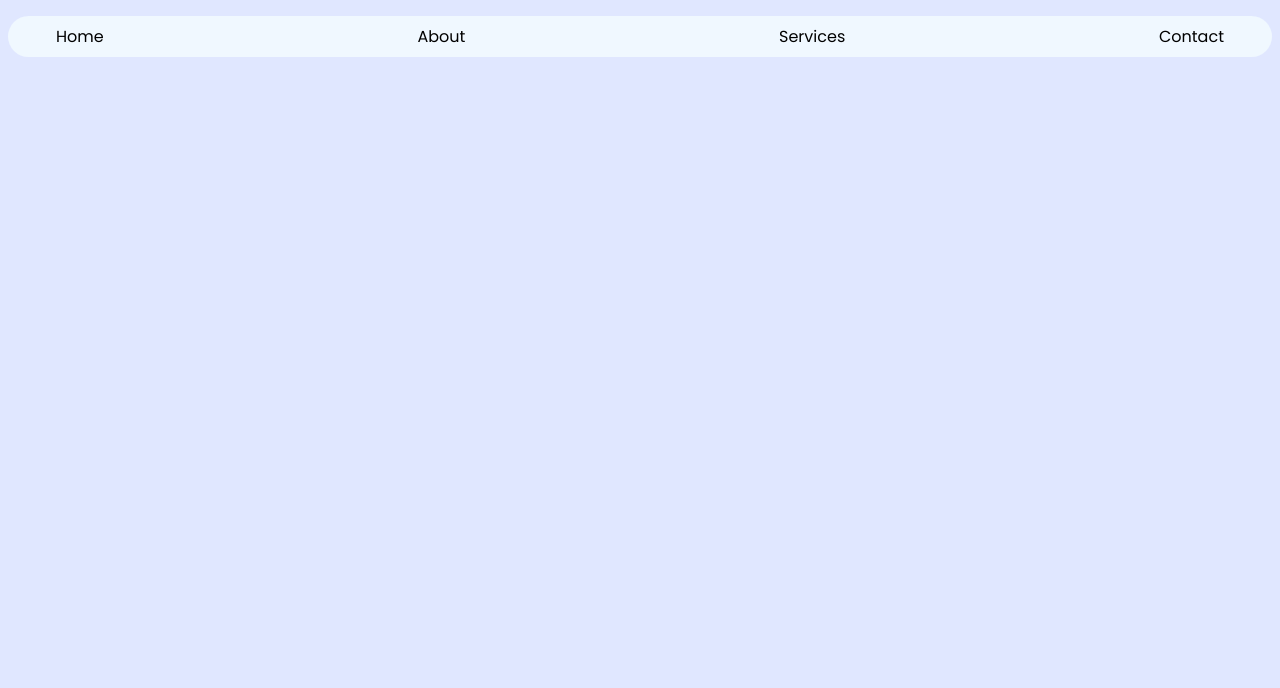
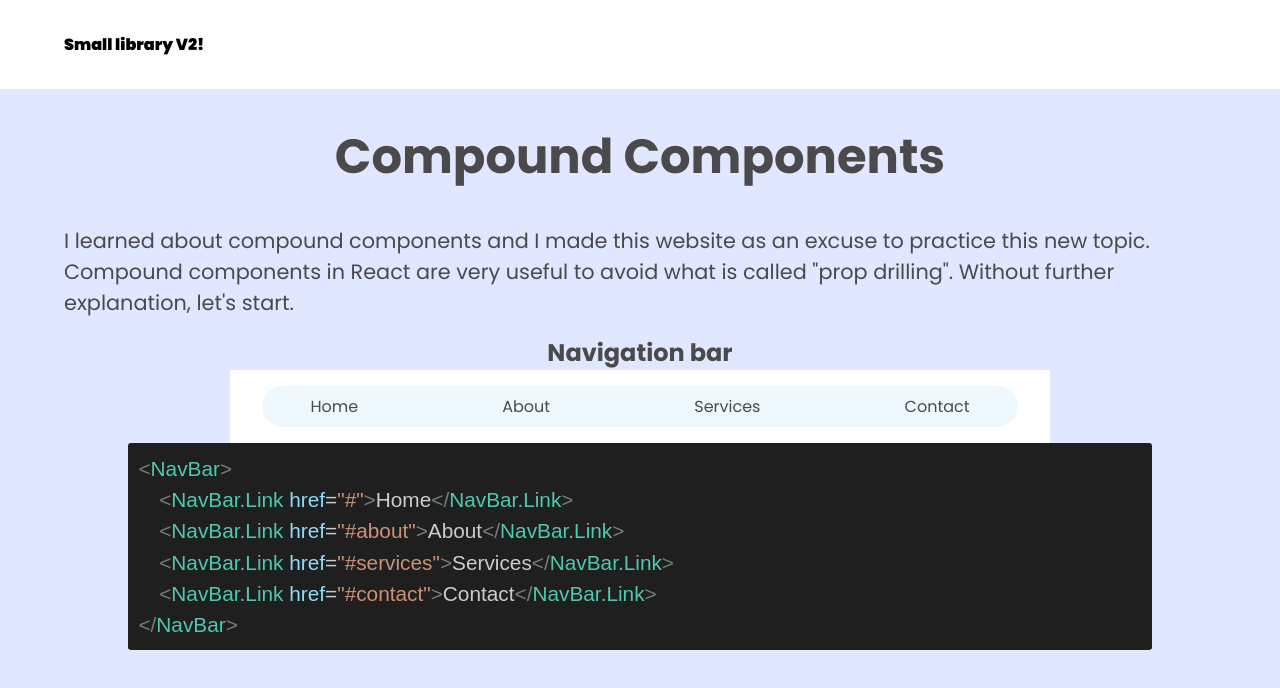
Before and after one commit to SirZosa/components-library, a React (Vite) app: page / in a window 1280 px wide. Shown: the top 688 px of the page. Built offline with nearby package versions, Linux system fonts and the light colour scheme.

Commit message:
Refactor App layout and enhance NavBar component with customizable width

```diff
--- a/src/App.css
+++ b/src/App.css
@@ -1,10 +1,77 @@
 @import url('https://fonts.googleapis.com/css2?family=Inter:ital,opsz,wght@0,14..32,100..900;1,14..32,100..900&family=Poppins:ital,wght@0,100;0,200;0,300;0,400;0,500;0,600;0,700;0,800;0,900;1,100;1,200;1,300;1,400;1,500;1,600;1,700;1,800;1,900&display=swap');
 
 *, *::after, *::before {
+  margin: 0;
+  padding: 0;
   box-sizing: border-box;
 }
 
 body{
   background-color: #e0e7ff;
   font-family:  "Poppins", sans-serif;
+  color: #4a4a4a;
 }
+
+header{
+  padding: 2rem 4rem;
+  font-weight: 900;
+  background-color: #fff;
+  color: #000;
+  width: 100%;
+}
+
+h1{
+  margin: 2rem 0;
+  text-align: center;
+  font-size: 3rem;
+}
+
+h2{
+  text-align: center;
+}
+
+p{
+  font-size: 1.3rem;
+  line-height: 1.5;
+}
+
+main{
+  width: 90%;
+  margin: 1rem auto;
+}
+
+.components-showcase{
+  width: 80%;
+  margin: 0 auto;
+}
+
+.showcase{
+  margin: 0 auto;
+  padding: 1rem 2rem;
+  width: 80%;
+  background-color: #fff;
+}
+
+.code{
+  font-family:Arial, Helvetica, sans-serif;
+  color: #CCCCCC;
+  background-color: #1F1F1F;
+  padding: 0.5em;
+  border-radius: 3px;
+}
+
+.dash{
+  color: #738073;
+}
+
+.component{
+  color: #4EC9B0;
+}
+
+.input{
+  color: #8CDCFE;
+}
+
+.value{
+  color: #CE9178;
+}
--- a/src/App.tsx
+++ b/src/App.tsx
@@ -5,12 +5,34 @@ function App() {
 
   return (
     <>
+    <header>
+      Small library V2!
+    </header>
+    <main>
+      <h1>Compound Components</h1>
+      <p>I learned about compound components and I made this website as an excuse to practice this new topic. Compound components in React are very useful to avoid what is called "prop drilling". Without further explanation, let's start.</p>
+    </main>
+    <section className="components-showcase">
+      <article>
+        <h2>Navigation bar</h2>
+        <div className="showcase">
         <NavBar>
           <NavBar.Link href="#">Home</NavBar.Link>
           <NavBar.Link href="#about">About</NavBar.Link>
           <NavBar.Link href="#services">Services</NavBar.Link>
           <NavBar.Link href="#contact">Contact</NavBar.Link>
         </NavBar>
+        </div>
+        <p className='code'>
+          <span className='dash'>{`<`}</span><span className='component'>{`NavBar`}</span><span className='dash'>{`>`}</span><br></br>
+          &emsp;<span className='dash'>{`<`}</span><span className='component'>{`NavBar.Link `}</span><span className='input'>href</span>=<span className='value'>"#"</span><span className='dash'>{`>`}</span>Home<span className='dash'>{`</`}</span><span className='component'>{`NavBar.Link`}</span><span className='dash'>{`>`}</span><br></br>
+          &emsp;<span className='dash'>{`<`}</span><span className='component'>{`NavBar.Link `}</span><span className='input'>href</span>=<span className='value'>"#about"</span><span className='dash'>{`>`}</span>About<span className='dash'>{`</`}</span><span className='component'>{`NavBar.Link`}</span><span className='dash'>{`>`}</span><br></br>
+          &emsp;<span className='dash'>{`<`}</span><span className='component'>{`NavBar.Link `}</span><span className='input'>href</span>=<span className='value'>"#services"</span><span className='dash'>{`>`}</span>Services<span className='dash'>{`</`}</span><span className='component'>{`NavBar.Link`}</span><span className='dash'>{`>`}</span><br></br>
+          &emsp;<span className='dash'>{`<`}</span><span className='component'>{`NavBar.Link `}</span><span className='input'>href</span>=<span className='value'>"#contact"</span><span className='dash'>{`>`}</span>Contact<span className='dash'>{`</`}</span><span className='component'>{`NavBar.Link`}</span><span className='dash'>{`>`}</span><br></br>
+          <span className='dash'>{`</`}</span><span className='component'>{`NavBar`}</span><span className='dash'>{`>`}</span><br></br>
+        </p>
+      </article>
+    </section>
     </>
   )
 }
--- a/src/components/navbar/navbar-link.tsx
+++ b/src/components/navbar/navbar-link.tsx
@@ -9,7 +9,7 @@ type NavBarLinkProps = {
     tabColor?: string
 }
 
-export default function NavBarLink({href, children, active, color="inherit", fontSize="inherit", tabColor="#e0e7ff", ...rest}: NavBarLinkProps) {
+export default function NavBarLink({href, children, active, color="inherit", fontSize="inherit", tabColor="#fff", ...rest}: NavBarLinkProps) {
     const className = active ? "link active" : "link inactive";
     const listClassName = active ? "activeList" : "inactiveList";
     return (
--- a/src/components/navbar/navbar.css
+++ b/src/components/navbar/navbar.css
@@ -1,5 +1,4 @@
 .navbar{
-    width: 100%;
     border-radius: 50px;
 }
 
--- a/src/components/navbar/navbar.tsx
+++ b/src/components/navbar/navbar.tsx
@@ -6,9 +6,10 @@ import "./navbar.css"
 type NavBarProps = {
   children: React.ReactNode;
   backgroundColor?: string;
+  width?: string;
 };
 
-function NavBar({ children, backgroundColor="aliceblue" }: NavBarProps){
+function NavBar({ children, backgroundColor="aliceblue", width="100%" }: NavBarProps){
     const [activeLink, setActiveLink] = useState("");
 
     function handleClick(link:string){
@@ -16,7 +17,7 @@ function NavBar({ children, backgroundColor="aliceblue" }: NavBarProps){
     }
 
   return (
-    <nav className="navbar" style={{backgroundColor: backgroundColor}}>
+    <nav className="navbar" style={{backgroundColor: backgroundColor, width: width}}>
         <ul className="links-container">{React.Children.map(children, child =>{
             const link = (child as React.ReactElement).props.href;
             const active = link === activeLink ;
```
Lines whose indentation alone changed are shown as unchanged.
